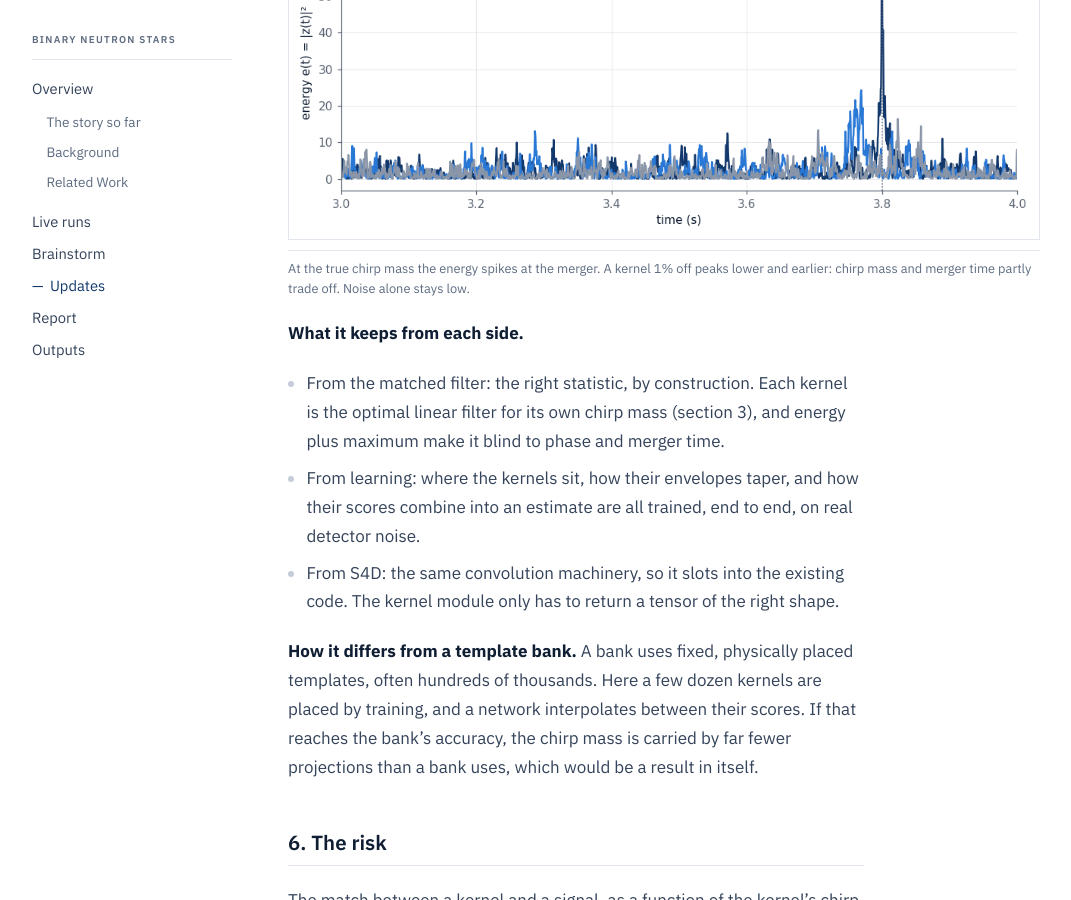
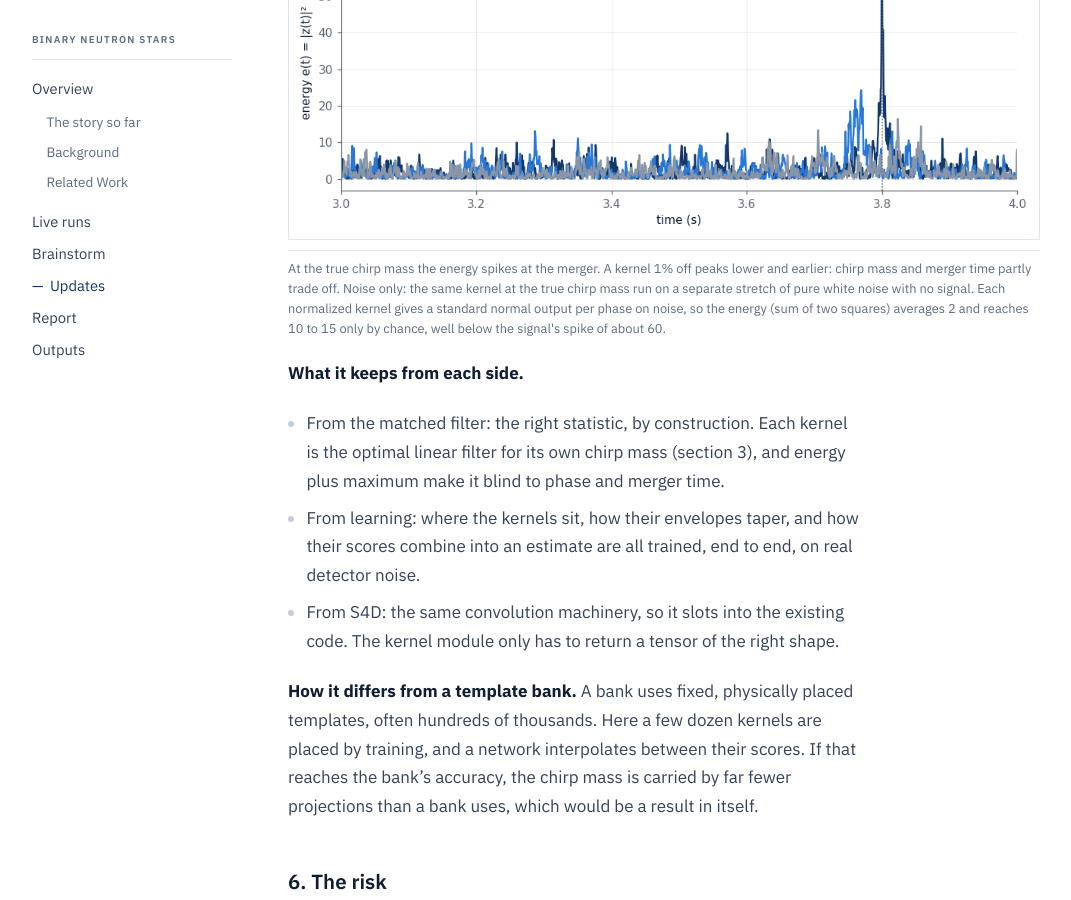
Before and after one commit to kyoon-mit/kyoon-mit.github.io, a Jekyll site: the page built from docs/_updates/2026-10-07-chirp-kernels.md, in a window 1280 px wide and 900 px high, scrolled down 9837 px. Shown: the whole window, without its empty margins (104-1175 px from the left). Built offline with Jekyll 4.4.1, drawn with Linux system fonts in a browser that asks for light colours.

Commit message:
Explain the noise-only curve in the kernel-output figure
Co-Authored-By: Claude Opus 5.5 <noreply@anthropic.com>

```diff
--- a/docs/_updates/2026-10-07-chirp-kernels.md
+++ b/docs/_updates/2026-10-07-chirp-kernels.md
@@ -330,7 +330,7 @@ What one kernel produces, on data with a signal at SNR 10:
    src="/assets/img/bns/2026-10-07/chirp-kernel/kernel_output.png"
    alt="Energy output of one chirp kernel against time: a sharp spike at the merger for the right chirp mass, a smaller earlier bump for a kernel 1 percent off, and noise only"
    label="One chirp kernel's output"
-   caption="At the true chirp mass the energy spikes at the merger. A kernel 1% off peaks lower and earlier: chirp mass and merger time partly trade off. Noise alone stays low." %}
+   caption="At the true chirp mass the energy spikes at the merger. A kernel 1% off peaks lower and earlier: chirp mass and merger time partly trade off. Noise only: the same kernel at the true chirp mass run on a separate stretch of pure white noise with no signal. Each normalized kernel gives a standard normal output per phase on noise, so the energy (sum of two squares) averages 2 and reaches 10 to 15 only by chance, well below the signal's spike of about 60." %}
 
 **What it keeps from each side.**
 
```
